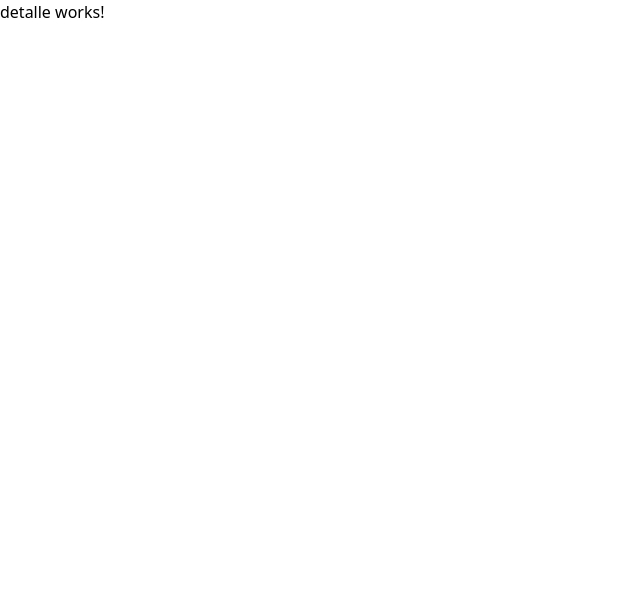
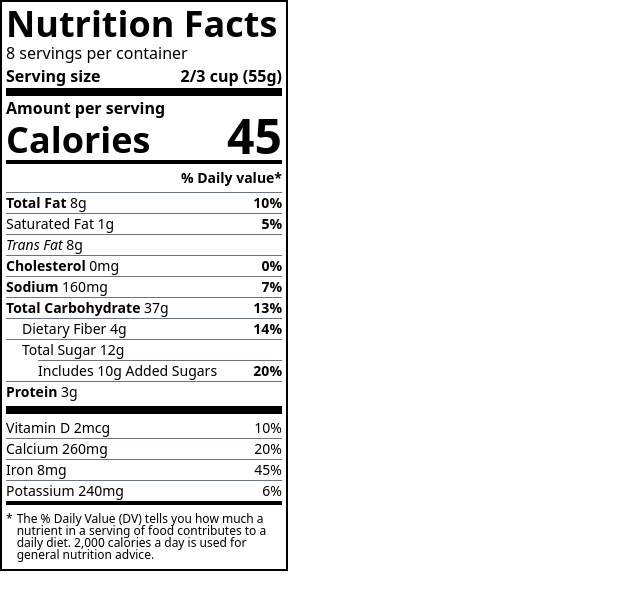
Before and after one commit to MorenoLucas/pruebaTecnica2, an Angular app: page /details/1 in a window 1280 px wide. Shown: the top 610 px of the page, without its empty margins (0-640 px from the left). Built offline with nearby package versions, Linux system fonts and the light colour scheme.

Commit message:
css detalle, logica home y css

```diff
--- a/src/app/app-routing.module.ts
+++ b/src/app/app-routing.module.ts
@@ -2,6 +2,7 @@ import { NgModule } from '@angular/core';
 import { RouterModule, Routes } from '@angular/router';
 import { DetalleComponent } from './pages/detalle/detalle.component';
 import { HomeComponent } from './pages/home/home.component';
+import { LoginComponent } from './pages/login/login.component';
 import { RegisterComponent } from './pages/register/register.component';
 
 const routes: Routes = [
@@ -17,6 +18,7 @@ const routes: Routes = [
     path: 'register',
     component: RegisterComponent,
   },
+  { path: 'login', component: LoginComponent },
 ];
 
 @NgModule({
--- a/src/app/pages/detalle/detalle.component.html
+++ b/src/app/pages/detalle/detalle.component.html
@@ -1 +1,93 @@
-<p>detalle works!</p>
+<!-- https://www.fda.gov/food/food-labeling-nutrition/changes-nutrition-facts-label -->
+<div class="p-1 border-2 border-black font-sans w-72">
+  <div class="text-4xl font-extrabold leading-none">Nutrition Facts</div>
+  <div class="leading-snug">8 servings per container</div>
+  <div class="flex justify-between font-bold border-b-8 border-black">
+    <div>Serving size</div>
+    <div>2/3 cup (55g)</div>
+  </div>
+  <div class="flex justify-between items-end font-extrabold">
+    <div>
+      <div class="font-bold">Amount per serving</div>
+      <div class="text-4xl">Calories</div>
+    </div>
+    <div class="text-5xl">45</div>
+  </div>
+  <div class="border-t-4 border-black text-sm pb-1">
+    <div class="text-right font-bold pt-1 pb-1">% Daily value*</div>
+    <hr class="border-gray-500" />
+    <div class="flex justify-between">
+      <div><span class="font-bold">Total Fat</span> 8g</div>
+      <div class="font-bold">10%</div>
+    </div>
+    <hr class="border-gray-500" />
+    <div class="flex justify-between">
+      <div>Saturated Fat 1g</div>
+      <div class="font-bold">5%</div>
+    </div>
+    <hr class="border-gray-500" />
+    <div><span class="italic">Trans Fat</span> 8g</div>
+    <hr class="border-gray-500" />
+    <div class="flex justify-between">
+      <div><span class="font-bold">Cholesterol</span> 0mg</div>
+      <div class="font-bold">0%</div>
+    </div>
+    <hr class="border-gray-500" />
+    <div class="flex justify-between">
+      <div><span class="font-bold">Sodium</span> 160mg</div>
+      <div class="font-bold">7%</div>
+    </div>
+    <hr class="border-gray-500" />
+    <div class="flex justify-between">
+      <div><span class="font-bold">Total Carbohydrate</span> 37g</div>
+      <div class="font-bold">13%</div>
+    </div>
+    <hr class="border-gray-500" />
+    <div class="flex justify-between">
+      <div class="pl-4">Dietary Fiber 4g</div>
+      <div class="font-bold">14%</div>
+    </div>
+    <hr class="border-gray-500" />
+    <div class="pl-4">
+      Total Sugar 12g
+      <div class="pl-4">
+        <hr class="border-gray-500" />
+        <div class="flex justify-between">
+          <div>Includes 10g Added Sugars</div>
+          <div class="font-bold">20%</div>
+        </div>
+      </div>
+    </div>
+    <hr class="border-gray-500" />
+    <div><span class="font-bold">Protein</span> 3g</div>
+  </div>
+  <div class="border-t-8 border-black pt-1 text-sm">
+    <div class="flex justify-between">
+      <div>Vitamin D 2mcg</div>
+      <div>10%</div>
+    </div>
+    <hr class="border-gray-500" />
+    <div class="flex justify-between">
+      <div>Calcium 260mg</div>
+      <div>20%</div>
+    </div>
+    <hr class="border-gray-500" />
+    <div class="flex justify-between">
+      <div>Iron 8mg</div>
+      <div>45%</div>
+    </div>
+    <hr class="border-gray-500" />
+    <div class="flex justify-between">
+      <div>Potassium 240mg</div>
+      <div>6%</div>
+    </div>
+    <div class="border-t-4 border-black flex leading-none text-xs pt-2 pb-1">
+      <div class="pr-1">*</div>
+      <div>
+        The % Daily Value (DV) tells you how much a nutrient in a serving of
+        food contributes to a daily diet. 2,000 calories a day is used for
+        general nutrition advice.
+      </div>
+    </div>
+  </div>
+</div>
--- a/src/app/pages/home/home.component.html
+++ b/src/app/pages/home/home.component.html
@@ -1,2 +1,33 @@
-<app-login></app-login>
-<p *ngFor="let ship of naves">{{ ship.name }}</p>
+<h1>Para ver la lista tiene que estar logueado</h1>
+
+<div
+  class="
+    flex flex-col
+    bg-white
+    px-8
+    py-6
+    max-w-sm
+    mx-auto
+    rounded-lg
+    shadow-lg
+    m-3
+  "
+  *ngFor="let ship of naves"
+>
+  <div class="flex justify-center items-center">
+    <a class="px-2 py-1 bg-gray-600 text-sm text-green-100 rounded" href="#">{{
+      ship.vehicle_class
+    }}</a>
+  </div>
+  <div class="mt-4">
+    <a class="text-lg text-gray-700 font-medium" href="#">{{ ship.name }}</a>
+  </div>
+  <div class="flex justify-between items-center mt-4">
+    <div class="flex items-center">
+      <button class="text-gray-700 text-sm mx-3" href="#">SHOW</button>
+    </div>
+    <span class="font-light text-sm text-gray-600">{{
+      ship.manufacturer
+    }}</span>
+  </div>
+</div>
--- a/src/app/pages/home/home.component.ts
+++ b/src/app/pages/home/home.component.ts
@@ -12,10 +12,13 @@ export class HomeComponent implements OnInit {
   naves;
   user;
   constructor(private servApi: ServApiService) {
+    this.user = this.servApi.getUser();
+    // if (this.user) {
     this.servApi.getShip().subscribe((item: Ship) => {
       this.vehicles = item;
       this.naves = this.vehicles.results;
     });
+    // }
   }
 
   ngOnInit() {}
--- a/src/app/components/login/login.component.html
+++ b/src/app/pages/login/login.component.html
@@ -3,7 +3,15 @@
     <div class="w-full max-w-lg">
       <div class="leading-loose">
         <form
-          class="max-w-sm m-4 p-10 bg-white bg-opacity-25 rounded shadow-xl"
+          class="
+            max-w-sm
+            m-4
+            p-10
+            bg-white bg-opacity-25
+            rounded
+            shadow-xl
+            form-group
+          "
         >
           <p class="text-white font-medium text-center text-lg font-bold">
             LOGIN
@@ -11,6 +19,7 @@
           <div class="">
             <label class="block text-sm text-white" for="email">E-mail</label>
             <input
+              [(ngModel)]="email"
               class="
                 w-full
                 px-5
@@ -22,10 +31,10 @@
                 focus:bg-white
               "
               type="email"
-              id="email"
               placeholder="E-mail"
               aria-label="email"
               required
+              name="mail"
             />
           </div>
           <div class="mt-2">
@@ -46,6 +55,8 @@
               placeholder="Password"
               arial-label="password"
               required
+              [(ngModel)]="password"
+              name="pass"
             />
           </div>
 
@@ -62,6 +73,7 @@
                 rounded
               "
               type="submit"
+              (click)="userCompare()"
             >
               Entrar
             </button>
--- a/src/app/components/login/login.component.ts
+++ b/src/app/pages/login/login.component.ts
@@ -8,6 +8,9 @@ import { ServApiService } from 'src/app/services/serv-api.service';
   styleUrls: ['./login.component.css'],
 })
 export class LoginComponent implements OnInit {
+  user;
+  email: string;
+  password: string;
   constructor(private router: Router, private servApi: ServApiService) {}
 
   ngOnInit(): void {}
@@ -15,4 +18,10 @@ export class LoginComponent implements OnInit {
   goRegister() {
     this.router.navigateByUrl('/register');
   }
+  userCompare() {
+    if (this.servApi.compareLogin(this.email, this.password)) {
+      this.router.navigateByUrl('/');
+    } else {
+    }
+  }
 }
--- a/src/app/services/serv-api.service.ts
+++ b/src/app/services/serv-api.service.ts
@@ -8,16 +8,24 @@ import { usuarios } from '../../assets/usuarios.json';
 })
 export class ServApiService {
   private url = 'https://swapi.dev/api/vehicles/';
-
+  user;
   constructor(private http: HttpClient) {}
 
   getShip(): Observable<Ship> {
     return this.http.get<Ship>(this.url);
   }
 
+  getUser() {
+    return this.user;
+  }
   compareLogin(email: string, password: string) {
-    return usuarios.find(
+    this.user = usuarios.find(
       (user) => user.email === email && user.password === password
     );
+    if (this.user) {
+      return true;
+    } else {
+      return false;
+    }
   }
 }
```
Also changed, not shown: src/app/app.module.ts (+11 -3 lines), src/app/pages/login/login.component.css (renamed from src/app/components/login/login.component.css), 1 other file (tests, documents, lock files or other folders).
